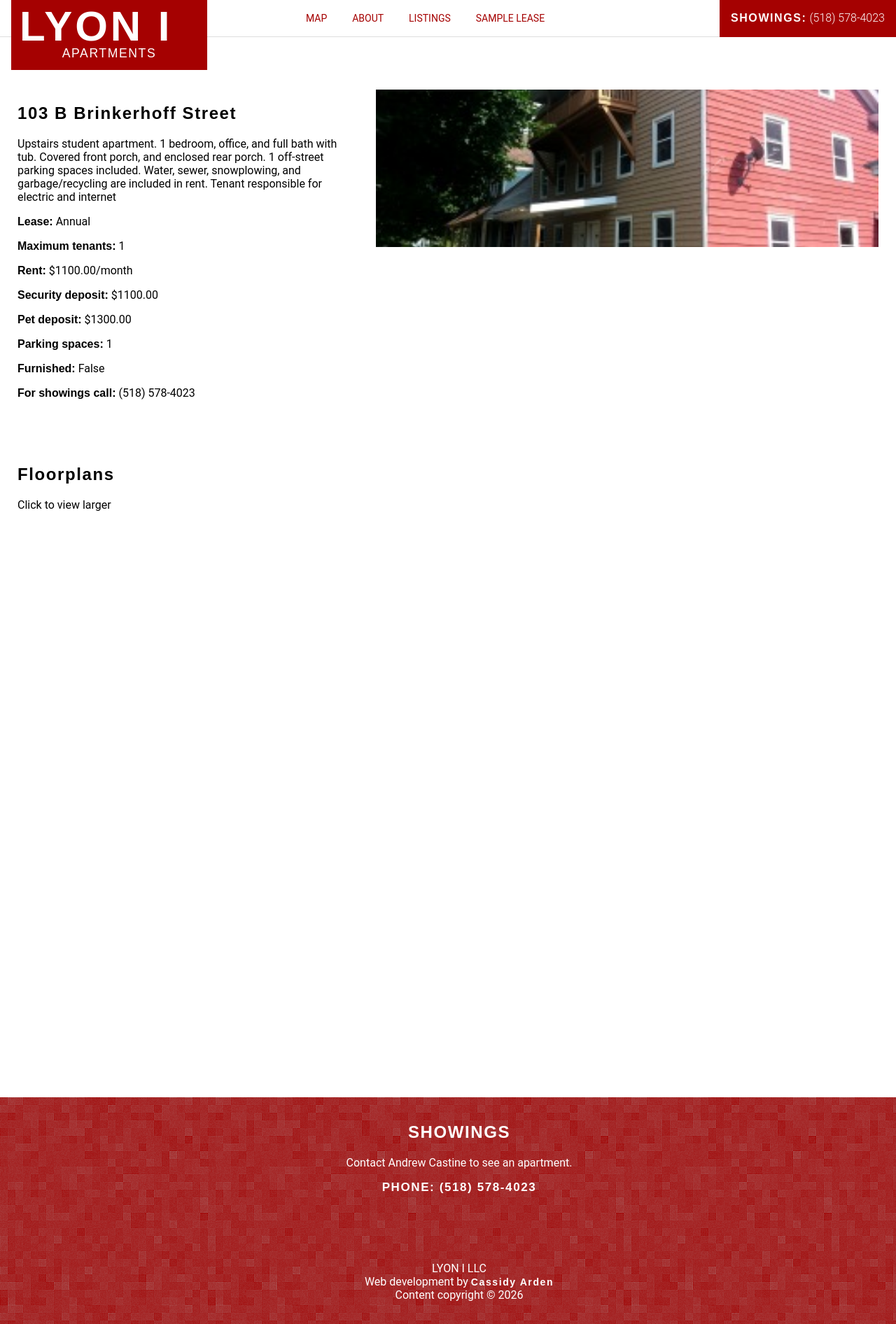
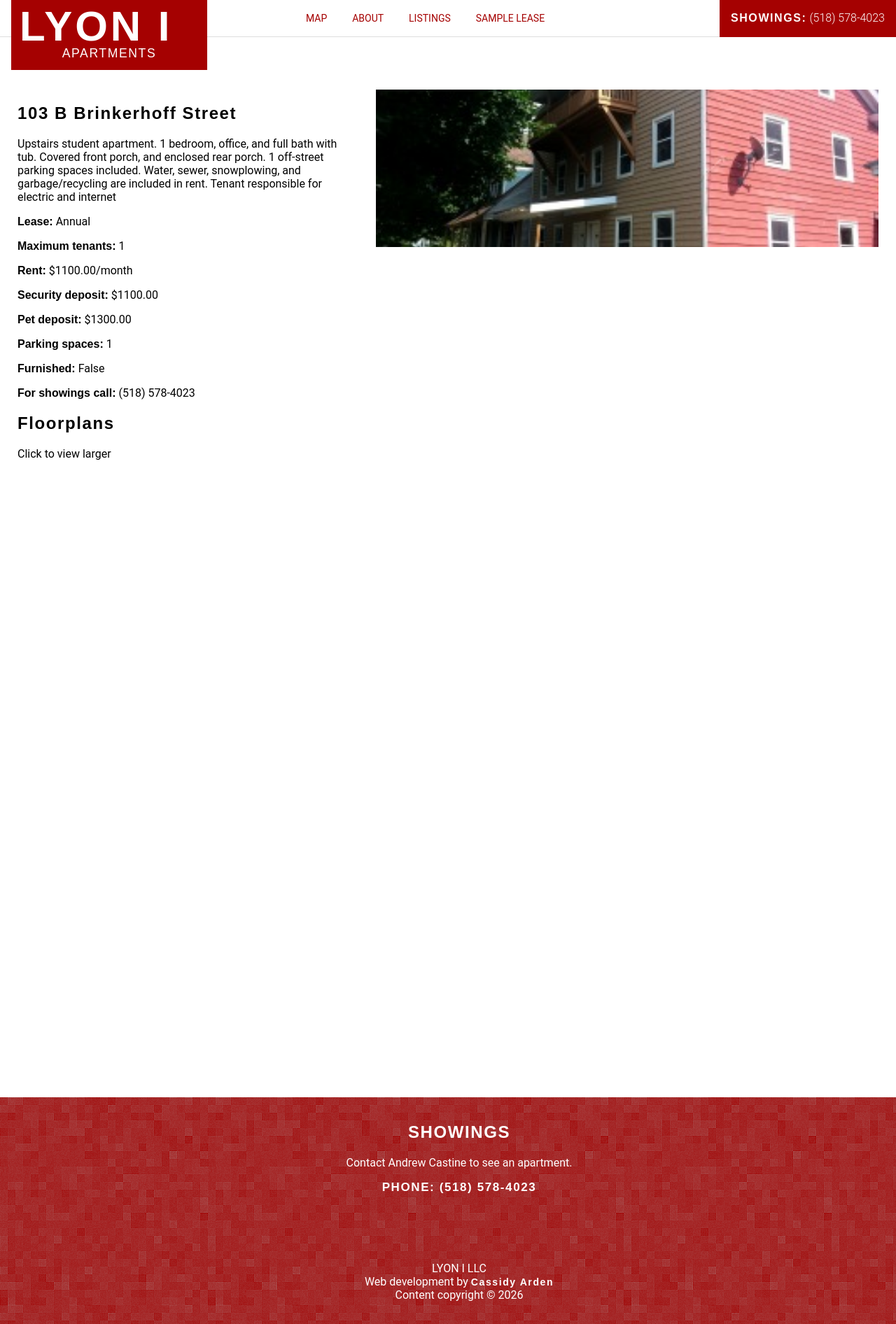
Before and after one commit to cssidy/psh, a Jekyll site: the page built from _apartments/103B.md, in a window 1280 px wide. Shown: the whole page at 70% size. Built offline with Jekyll 4.4.1, drawn with Linux system fonts in a browser that asks for light colours.

Commit message:
clean up apartment.html

```diff
--- a/_layouts/apartment.html
+++ b/_layouts/apartment.html
@@ -20,10 +20,6 @@ layout: inner
         <p><span class="heavy-font">For showings call:</span> (518) 578-4023</p>
 
         {% capture filename %}images/floorplans/{{ page.apartment }}{% endcapture %}
-
-        <br>
-        <br>
-        <br>
 
         <h2>Floorplans</h2>
         <p>Click to view larger</p>
@@ -55,9 +51,3 @@ layout: inner
       {% endfor %}
     </div>
 </section>
-
-
-
-<section>
-
-</section>
```
